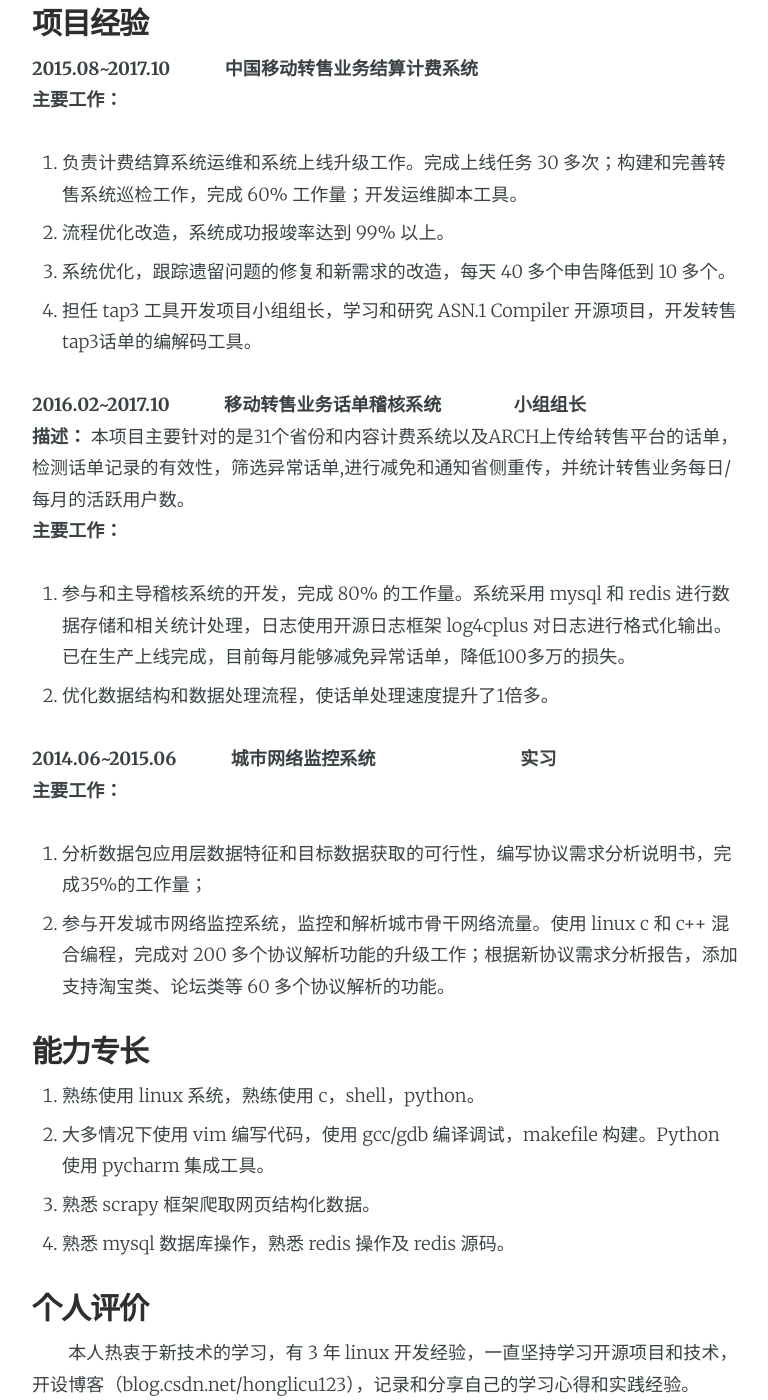
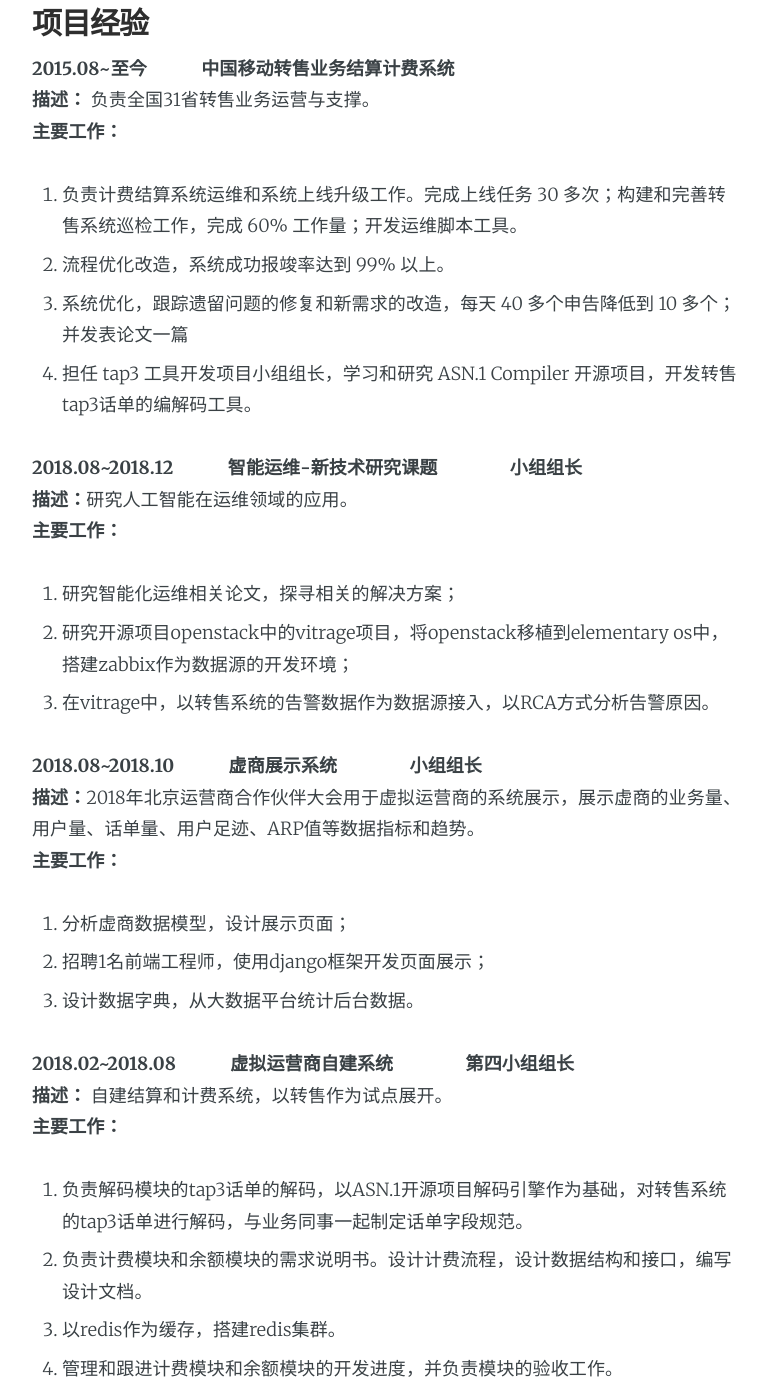
Before and after one commit to small-cat/small-cat.github.io, a Jekyll site: the page built from about.md, in a window 1280 px wide and 1400 px high, scrolled down 572 px. Shown: the whole window, without its empty margins (253-1021 px from the left). Built offline with Jekyll 4.4.1, drawn with Linux system fonts in a browser that asks for light colours; comment, search, counter and statistics services are not loaded; some of the changed text lies outside the part shown.

Commit message:
modify about.md

```diff
--- a/about.md
+++ b/about.md
@@ -7,38 +7,79 @@
 <font face="consolas">邮箱：mblrwuzy@gmail.com 　　　联系电话：13530210085 <br>
 个人网站：blog.csdn.net/honglicu123 和 blog.wuzhenyu.com.cn</font>
 
+
+
 ## 教育背景
 2013.09 – 2015.07　　　北京交通大学　　　软件工程　　　　　　　工学硕士 <br>
 2009.09 – 2013.07　　　长安大学　　　　　计算机科学与技术	　　　工学学士
 
 ## 工作经历
-2015.08 ~ 2017.10　　　中国移动（深圳）有限公司（香港）<br>
+2015.08 ~ 2017.10　　　中国移动信息技术有限公司<br>
 2014.06 ~ 2015.06　　　北京锐安科技有限公司
 
 ## 项目经验
-**2015.08~2017.10　　　中国移动转售业务结算计费系统** <br>
+**2015.08~至今　　　中国移动转售业务结算计费系统**<br>
+**描述：** 负责全国31省转售业务运营与支撑。<br>
 **主要工作：**
+
 1. 负责计费结算系统运维和系统上线升级工作。完成上线任务 30 多次；构建和完善转售系统巡检工作，完成 60% 工作量；开发运维脚本工具。 <br>
 2. 流程优化改造，系统成功报竣率达到 99% 以上。 <br>
-3. 系统优化，跟踪遗留问题的修复和新需求的改造，每天 40 多个申告降低到 10 多个。 <br>
+3. 系统优化，跟踪遗留问题的修复和新需求的改造，每天 40 多个申告降低到 10 多个；并发表论文一篇 <br>
 4. 担任 tap3 工具开发项目小组组长，学习和研究 ASN.1 Compiler 开源项目，开发转售tap3话单的编解码工具。
 
-**2016.02~2017.10　　　移动转售业务话单稽核系统　　　　小组组长**　<br>
+**2018.08~2018.12　　　智能运维-新技术研究课题　　　　小组组长**<br>
+**描述：**研究人工智能在运维领域的应用。<br>
+**主要工作：**
+
+1. 研究智能化运维相关论文，探寻相关的解决方案；<br>
+2. 研究开源项目openstack中的vitrage项目，将openstack移植到elementary os中，搭建zabbix作为数据源的开发环境；<br>
+3. 在vitrage中，以转售系统的告警数据作为数据源接入，以RCA方式分析告警原因。
+
+**2018.08~2018.10　　　虚商展示系统　　　　小组组长**<br>
+**描述：**2018年北京运营商合作伙伴大会用于虚拟运营商的系统展示，展示虚商的业务量、用户量、话单量、用户足迹、ARP值等数据指标和趋势。<br>
+**主要工作：**
+
+1. 分析虚商数据模型，设计展示页面；
+2. 招聘1名前端工程师，使用django框架开发页面展示；
+3. 设计数据字典，从大数据平台统计后台数据。
+
+**2018.02~2018.08　　　虚拟运营商自建系统　　　　第四小组组长**<br>
+**描述：** 自建结算和计费系统，以转售作为试点展开。<br>
+**主要工作：**
+
+1. 负责解码模块的tap3话单的解码，以ASN.1开源项目解码引擎作为基础，对转售系统的tap3话单进行解码，与业务同事一起制定话单字段规范。<br>
+2. 负责计费模块和余额模块的需求说明书。设计计费流程，设计数据结构和接口，编写设计文档。<br>
+3. 以redis作为缓存，搭建redis集群。<br>
+4. 管理和跟进计费模块和余额模块的开发进度，并负责模块的验收工作。
+
+**2017.03~2017.12　　　移动转售大数据项目**　<br>
+**主要工作：**
+
+1. 负责项目需求分析，需求评审，项目申报；
+2. 与厂商合作，管理和协调厂商人员的变动，管理项目进度；部门间协调沟通，申请和协调大数据平台资源；
+3. 项目验收和上线，汇报工作任务。
+
+**2016.02~2017.01　　　移动转售业务话单稽核系统　　　　小组组长**　<br>
 **描述：** 本项目主要针对的是31个省份和内容计费系统以及ARCH上传给转售平台的话单，检测话单记录的有效性，筛选异常话单,进行减免和通知省侧重传，并统计转售业务每日/每月的活跃用户数。<br>
 **主要工作：**
-1. 参与和主导稽核系统的开发，完成 80% 的工作量。系统采用 mysql 和 redis 进行数据存储和相关统计处理，日志使用开源日志框架 log4cplus 对日志进行格式化输出。已在生产上线完成，目前每月能够减免异常话单，降低100多万的损失。 <br>
-2. 优化数据结构和数据处理流程，使话单处理速度提升了1倍多。
 
-**2014.06~2015.06　　　城市网络监控系统　　　　　　　　实习**　<br>
+1. 参与和主导稽核系统的开发，完成 80% 的工作量。系统采用 mysql 和 redis 进行数据存储和相关统计处理，日志使用开源日志框架 log4cplus 对日志进行格式化输出。已在生产上线完成，活跃用户数作为集团市场部的转售数据参考。 <br>
+2. 优化数据结构和数据处理流程，使话单处理速度提升了1倍多。<br>
+3. 负责新功能的添加和维护。
+
+**2014.06~2015.06　　　网络舆情监控系统**　<br>
 **主要工作：**
+
 1. 分析数据包应用层数据特征和目标数据获取的可行性，编写协议需求分析说明书，完成35%的工作量； <br>
-2. 参与开发城市网络监控系统，监控和解析城市骨干网络流量。使用 linux c 和 c++ 混合编程，完成对 200 多个协议解析功能的升级工作；根据新协议需求分析报告，添加支持淘宝类、论坛类等 60 多个协议解析的功能。
+2. 修复协议升级造成的解析异常，并添加支持对淘宝类、论坛类等网站的解析工作，添加支持30多个网站或app的解析。<br>
+3. 驻扎现场参与系统部署工作，解决现场异常问题，完成最终版本的升级和上线，收集系统异常信息。
 
 ## 能力专长
-1. 熟练使用 linux 系统，熟练使用 c，shell，python。 <br>
-2. 大多情况下使用 vim 编写代码，使用 gcc/gdb 编译调试，makefile 构建。Python 使用 pycharm 集成工具。 <br>
+1. 熟练使用 linux 系统，python，掌握 c，shell。 <br>
+2. vim 编写代码，使用 gcc/gdb 编译调试，makefile 构建。 <br>
 3. 熟悉 scrapy 框架爬取网页结构化数据。 <br>
 4. 熟悉 mysql 数据库操作，熟悉 redis 操作及 redis 源码。
+5. 了解 linux 内核源码，了解内核编译和调试，了解运行库的原理。
 
 ## 个人评价
 　　本人热衷于新技术的学习，有 3 年 linux 开发经验，一直坚持学习开源项目和技术，开设博客（blog.csdn.net/honglicu123），记录和分享自己的学习心得和实践经验。<br>
```
